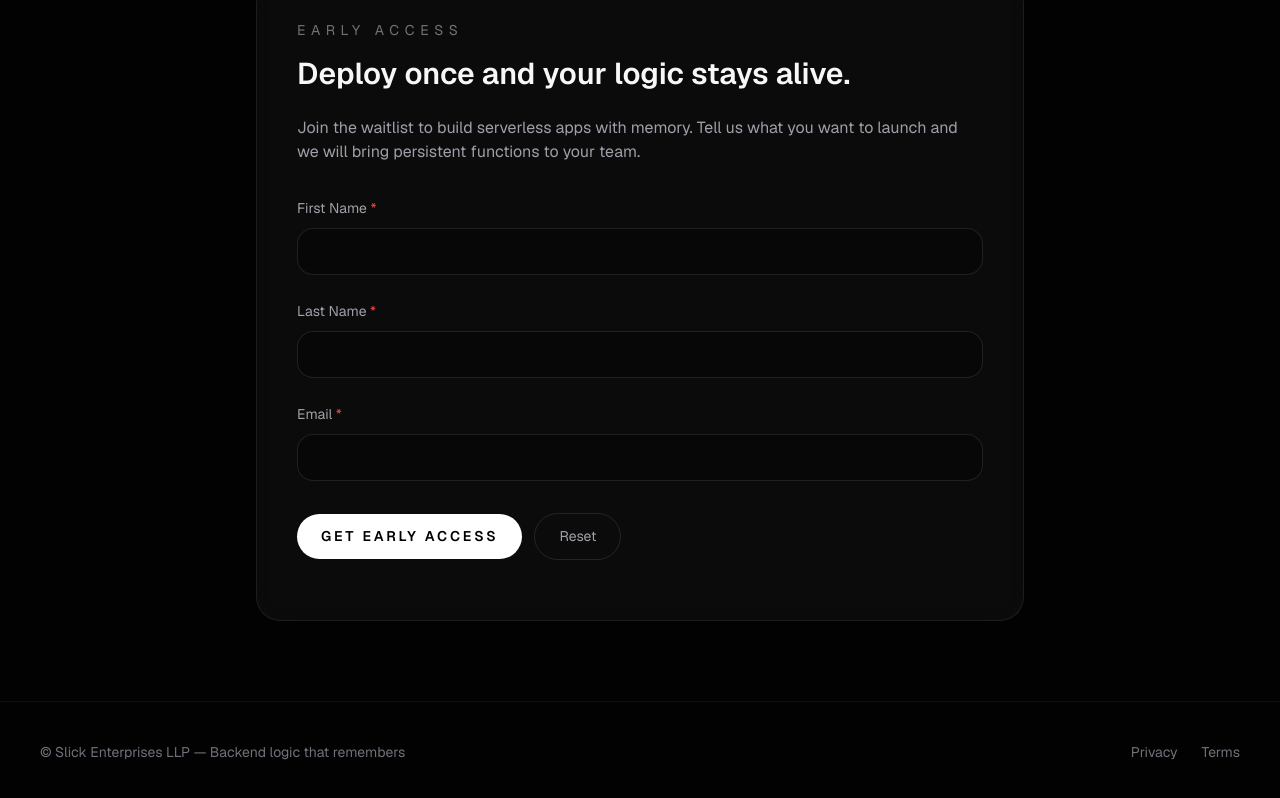
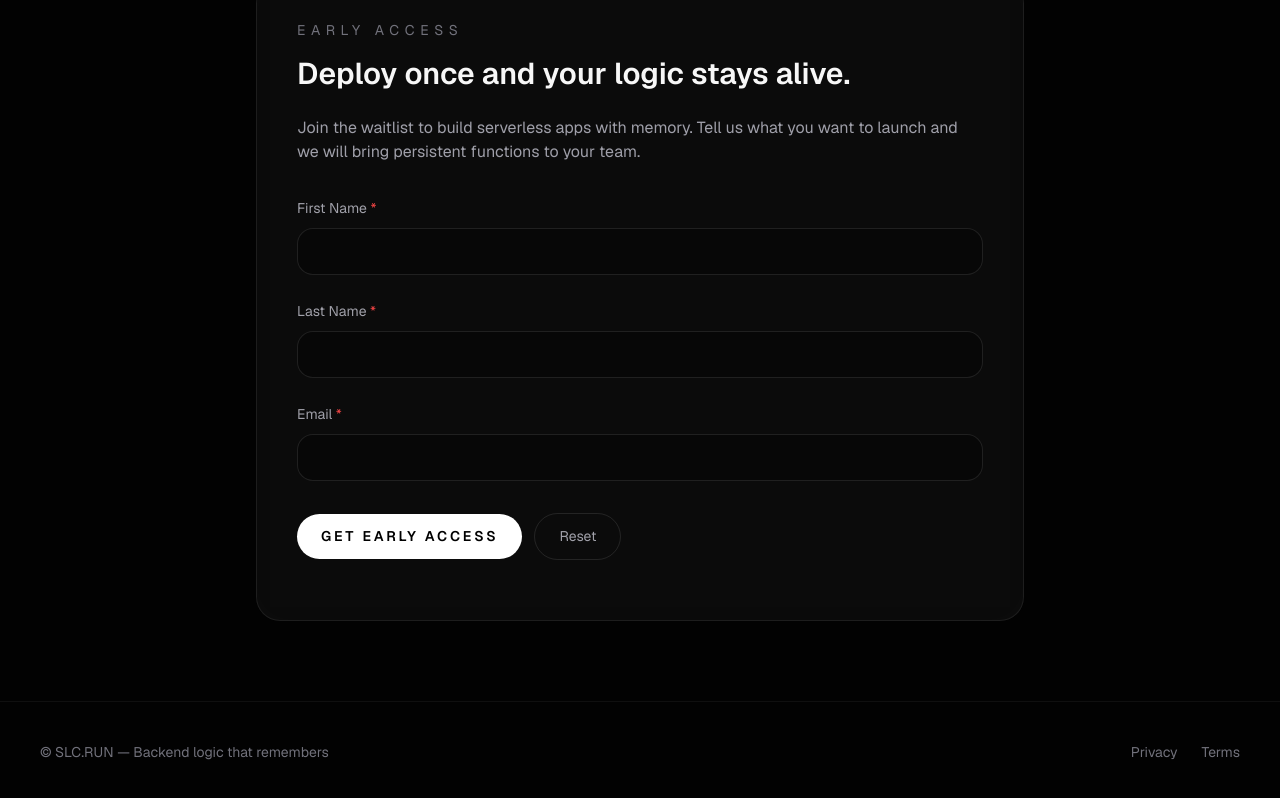
Before and after one commit to hemanthvalsaraj/slc-website, a Next.js app: page / in a window 1280 px wide. Shown: the part 2237-3035 px from the top of the page. Built offline with nearby package versions, Linux system fonts and the light colour scheme.

Commit message:
Minor fixes

```diff
--- a/app/page.tsx
+++ b/app/page.tsx
@@ -388,7 +388,7 @@ export default function HomePage() {
       </main>
 
       <footer className="relative px-6 sm:px-10 py-10 border-t border-white/5 text-sm text-zinc-500 flex flex-col sm:flex-row sm:items-center sm:justify-between gap-4">
-        <span>© Slick Enterprises LLP — Backend logic that remembers</span>
+        <span>© SLC.RUN — Backend logic that remembers</span>
         <div className="flex gap-6">
           <a href="/privacy" className="hover:text-white transition">
             Privacy
```
